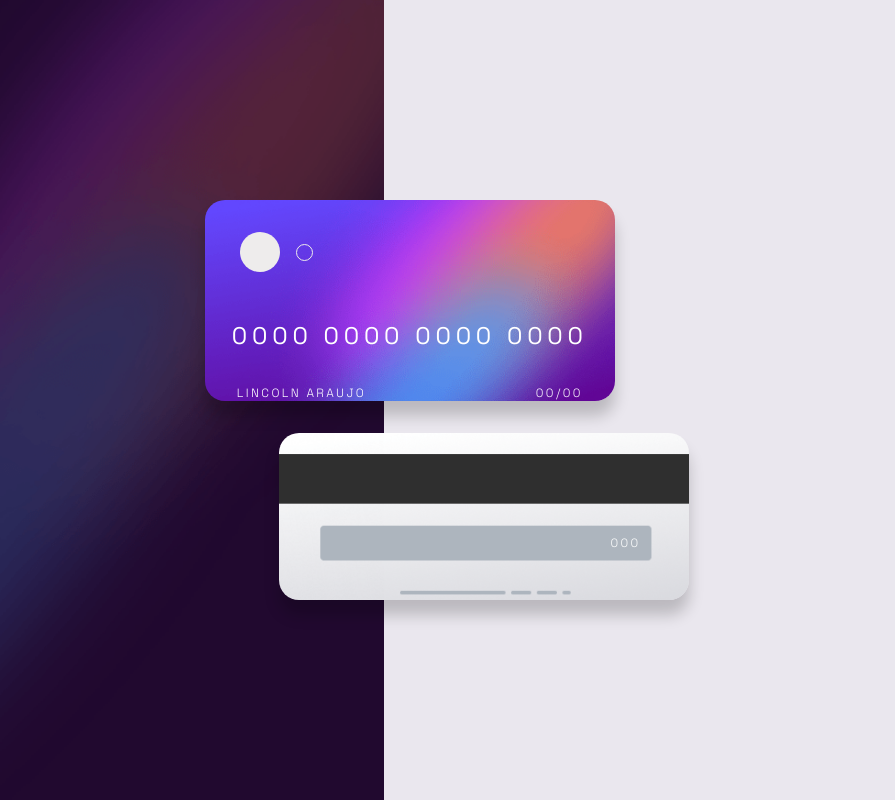
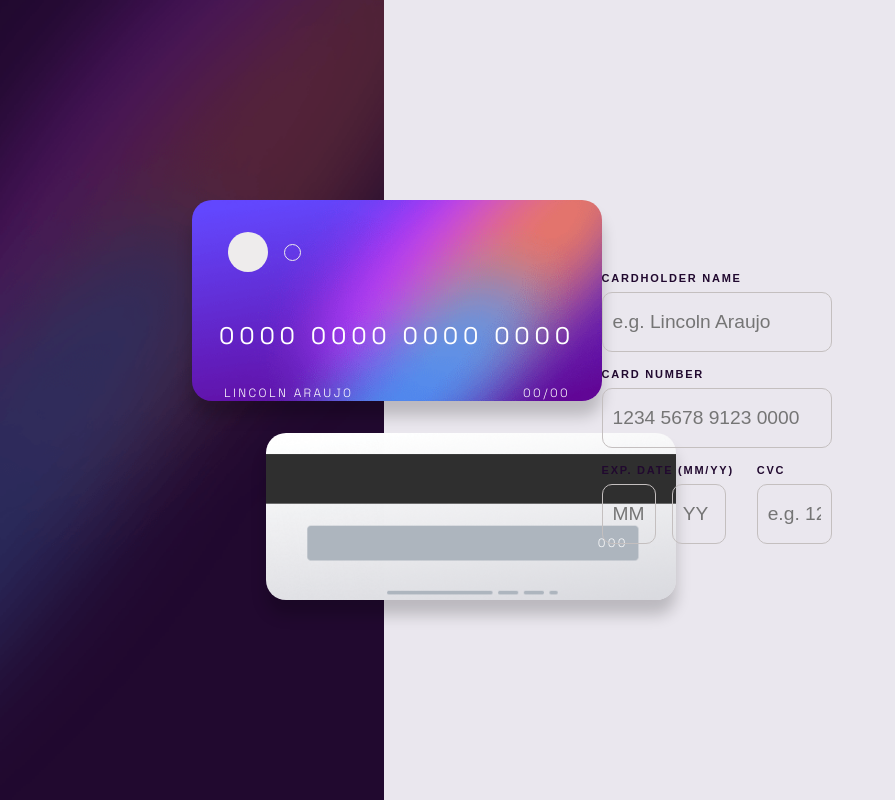
Before and after one commit to Lincoln-Araujo/Interactive-card-details-form, a React (Create React App) app: page / in a window 1280 px wide. Shown: the whole page, without its empty margins (0-895 px from the left). Built offline with nearby package versions, Linux system fonts and the light colour scheme.

Commit message:
adding form bars

```diff
--- a/src/components/Card.css
+++ b/src/components/Card.css
@@ -4,7 +4,7 @@
     flex-direction: column;
     justify-content: space-around;
     position: absolute;
-    left: 16%;
+    left: 15%;
 }
 
 .card {
@@ -93,3 +93,82 @@
     font-weight: 300;
     text-transform: uppercase;
 }
+
+.form {
+    width: 30%;
+    max-width: 30%;
+    padding: 40px 40px 40px;
+    border-radius: 20px;
+    position: absolute;
+    top: 50%;
+    left: 50%;
+    transform: translate(-50%, -50%);
+}
+
+.form.active {
+    display: block;
+}
+
+.form .title {
+    color: hsl(278, 68%, 11%);
+    text-align: left;
+    margin-top: 16px;
+    margin-bottom: 8px;
+    letter-spacing: 0.16em;
+    font-size: 11px;
+    font-weight: 600;
+    text-transform: uppercase;
+}
+
+.form-content {
+    width: 60%;
+    max-width: 60%;
+    margin-left: auto;
+}
+
+.form-group {
+    display: flex;
+    justify-content: space-between;
+}
+
+.form-group .form__control {
+    width: 10%;
+}
+
+.form-control input {
+    width: 100%;
+    max-width: 100%;
+    height: 60px;
+    font-size: 1.2rem;
+    outline: none;
+    padding: 0 10px;
+    border-radius: 10px;
+    border: 1px solid #c4bfbf;
+    background-color: transparent;
+    box-sizing: border-box;
+}
+
+.form-date {
+    width: 80%;
+    display: flex;
+}
+
+#year {
+    margin-left: 16px;
+}
+
+.form .btn {
+    width: 100%;
+    background-color: #146dcd;
+    font-size: 1.2rem;
+    border: none;
+    padding: 10px 0;
+    border-radius: 10px;
+    color: #ffffff;
+    cursor: pointer;
+    outline: none;
+}
+
+.form .btn:hover {
+    box-shadow: 2px 2px 17px #116fd6;
+}
--- a/src/components/Card.jsx
+++ b/src/components/Card.jsx
@@ -3,9 +3,9 @@ import './Card.css';
 
 export default props =>  {
     return (
-        <div className="container">
 
-
+        <>
+            <div className="container">
 
                 <div
                     className="card"
@@ -44,7 +44,43 @@ export default props =>  {
 
                 </div>
 
+            </div>
 
-        </div>
+            <div className="form">
+                <div className="form-content">
+
+                    <div className="form-control">
+                        <h3 className="title">cardholder name</h3>
+                        <input type="text" placeholder="e.g. Lincoln Araujo" />
+                    </div>
+
+
+                    <div className="form-control">
+                        <h3 className="title">card number</h3>
+                        <input type="text" placeholder="1234 5678 9123 0000" />
+                    </div>
+
+                    <div className="form-group">
+
+                        <div className="form-control">
+                            <h3 className="title">exp. date (mm/yy)</h3>
+                            <div className="form-date">
+                                <input type="text" id='month' placeholder="MM" />
+                                <input type="text" id='year' placeholder="YY" />
+                            </div>
+                        </div>
+
+
+                        <div className="form-control">
+                            <h3 className="title">cvc</h3>
+                            <input type="text" placeholder="e.g. 123" />
+                        </div>
+                    </div>
+
+
+                </div>
+            </div>
+        </>
+
     )
 }
```
